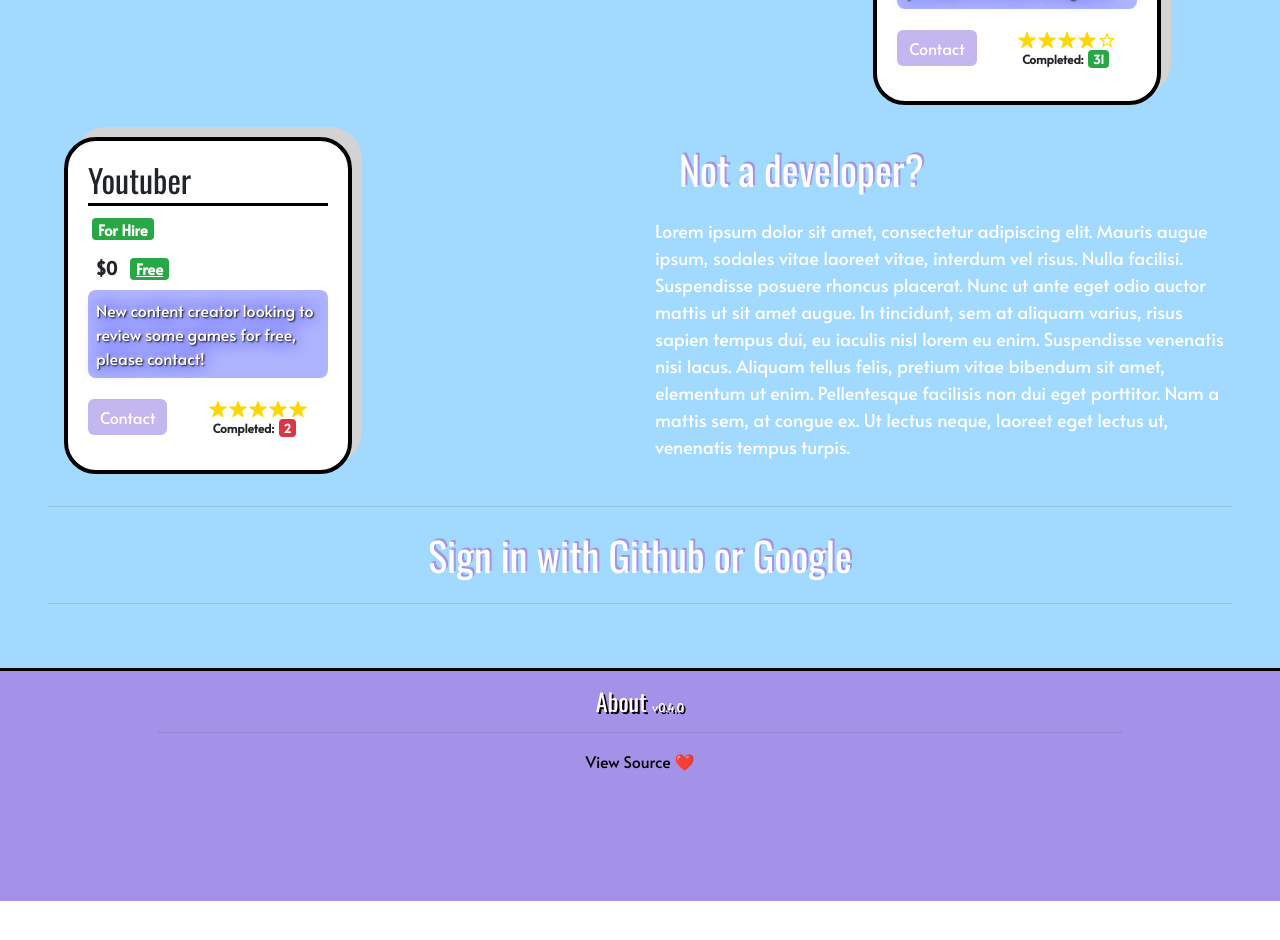
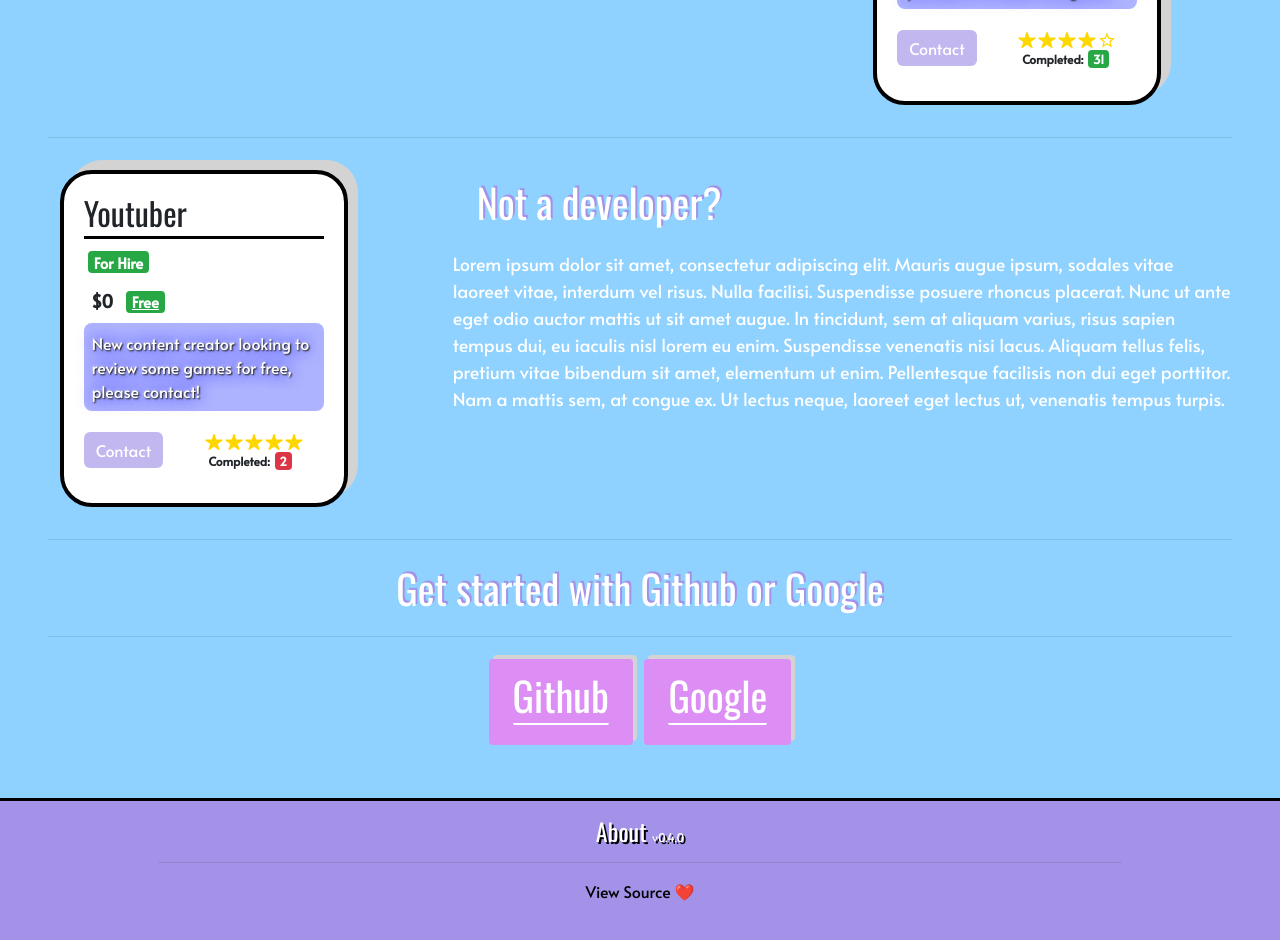
Before and after one commit to cbrintnall/yadev, a React (Create React App) app: page /landing in a window 1280 px wide. Shown: the part 420-1360 px from the top of the page. Before the commit the page ends 1321 px from the top, so only its background shows below. Built offline with nearby package versions, Linux system fonts and the light colour scheme.

Commit message:
Modify colors, add sign in on landing page

```diff
--- a/src/colors.js
+++ b/src/colors.js
@@ -4,4 +4,4 @@ export const myMessage = "#DC8EF5";
 export const yaDevGrey = "lightgray";
 export const acceptanceGreen = "#A3FFB7";
 export const rejectionRed = "#FF6450";
-export const yaDevBlue = "#A1D9FF";
+export const yaDevBlue = "#8FD2FF";
--- a/src/components/LoginModal.js
+++ b/src/components/LoginModal.js
@@ -3,33 +3,17 @@ import Modal from 'react-bootstrap/Modal';
 import Col from 'react-bootstrap/Col';
 import Row from 'react-bootstrap/Row';
 import ListGroup from 'react-bootstrap/ListGroup';
-import Settings from '../settings';
+import * as utils from '../utils';
 import { FaGithub, FaGoogle } from 'react-icons/fa';
 
-export default class LoginModal extends React.Component {
-    constructor() {
-        super()
-    }
-
-    facebookCallback(info) {
-    }
-
-    handleGithubLogin() {
-        window.location = `https://github.com/login/oauth/authorize?client_id=${Settings.githubAccountId}&redirect_uri=${Settings.backendUrl}/auth/github?next=${Settings.hostBase}/`
-    }
-
-    handleGoogleLogin() {
-        window.location = `${Settings.backendUrl}/auth/google?next=${Settings.hostBase}`;
-    }
-
-    render() {
+const LoginModal = (props) => {
   return (
     <Modal
-                {...this.props}
+      {...props}
       centered
     >
       <Modal.Body
-                    style={{borderRadius: "3px solid black"}}
+        style={{ borderRadius: "3px solid black" }}
       >
         <Modal.Header closeButton>
           <Modal.Title>Login</Modal.Title>
@@ -37,23 +21,23 @@ export default class LoginModal extends React.Component {
         <Modal.Body>
           <Row>
             <Col
-                                style={{textAlign: "center"}}
+              style={{ textAlign: "center" }}
             >
               <span>
                 Please login with your preferred provider.
               </span>
             </Col>
             <Col>
-                                <ListGroup style={{textAlign: "center"}}>
+              <ListGroup style={{ textAlign: "center" }}>
                 <ListGroup.Item
                   action
-                                        onClick={this.handleGithubLogin}
+                  onClick={utils.loginGithub}
                 >
                   <h4> Github <FaGithub /> </h4>
                 </ListGroup.Item>
                 <ListGroup.Item
                   action
-                                        onClick={this.handleGoogleLogin}
+                  onClick={utils.loginGoogle}
                 >
                   <h4> Google <FaGoogle /> </h4>
                 </ListGroup.Item>
@@ -65,4 +49,5 @@ export default class LoginModal extends React.Component {
     </Modal>
   )
 }
-}
+
+export default LoginModal;
--- a/src/components/lists/PostList.js
+++ b/src/components/lists/PostList.js
@@ -93,7 +93,8 @@ export class Post extends React.Component {
         borderRadius: '2rem',
         margin: "1rem",
         boxShadow: ("10px -10px " + this.getShadow()),
-        border: "4px solid black"
+        border: "4px solid black",
+        ...this.props.style
       }}
       >
         <Card.Body>
--- a/src/components/pages/Landing.js
+++ b/src/components/pages/Landing.js
@@ -4,6 +4,8 @@ import Row from 'react-bootstrap/Row';
 import Col from 'react-bootstrap/Col';
 import { Post } from '../lists/PostList';
 import * as colors from '../../colors';
+import * as utils from '../../utils';
+import BadgeButton from '../buttons/BadgeButton';
 
 const FAKE_DESCRIPTION =`
 We're a relatively small
@@ -17,6 +19,31 @@ Lorem ipsum dolor sit amet, consectetur adipiscing elit. Mauris augue ipsum, sod
 const CONTENT_CREATOR_EXPLANATION = `
 Lorem ipsum dolor sit amet, consectetur adipiscing elit. Mauris augue ipsum, sodales vitae laoreet vitae, interdum vel risus. Nulla facilisi. Suspendisse posuere rhoncus placerat. Nunc ut ante eget odio auctor mattis ut sit amet augue. In tincidunt, sem at aliquam varius, risus sapien tempus dui, eu iaculis nisl lorem eu enim. Suspendisse venenatis nisi lacus. Aliquam tellus felis, pretium vitae bibendum sit amet, elementum ut enim. Pellentesque facilisis non dui eget porttitor. Nam a mattis sem, at congue ex. Ut lectus neque, laoreet eget lectus ut, venenatis tempus turpis.
 `
+
+const LandingSignInButton = (props) => {
+  return (
+    <BadgeButton
+      {...props}
+      style={{
+        backgroundColor: colors.myMessage,
+        padding: "12px",
+        color: "white",
+        paddingRight: "24px",
+        paddingLeft: "24px"
+      }}
+    >
+      <h1
+        style={{
+          borderBottom: "2px solid white",
+          paddingBottom: "4px",
+          borderRadius: "2px"
+        }}
+      >
+        { props.title }
+      </h1>
+    </BadgeButton>
+  )
+}
 
 const LandingTitle = (props) => {
   return (
@@ -80,9 +107,14 @@ const Landing = (props) => {
             />
         </Col>
       </Row>
+      <hr />
       <Row>
-        <Col md={6}>
+        <Col md={4} lg={4}>
           <Post
+            style={{
+              float: "right",
+              marginRight: "20%"
+            }}
             noHide
             post={{
               hireable: true,
@@ -96,7 +128,7 @@ const Landing = (props) => {
             }}
           />
         </Col>
-        <Col md={6}>
+        <Col md={8}>
           <LandingTitle>
             Not a developer?
           </LandingTitle>
@@ -109,9 +141,17 @@ const Landing = (props) => {
           <Col md={12} style={{textAlign: "center"}}>
           <hr />
             <LandingTitle>
-              Sign in with Github or Google
+              Get started with Github or Google
             </LandingTitle>
             <hr />
+            <LandingSignInButton
+              title="Github"
+              onClick={utils.loginGithub}
+            />
+            <LandingSignInButton
+              title="Google"
+              onClick={utils.loginGoogle}
+            />
           </Col>
         </Row>
     </Container>
--- a/src/utils.js
+++ b/src/utils.js
@@ -1,5 +1,7 @@
 import Cookies from 'js-cookie';
 import jwtDecode from 'jwt-decode';
+
+import * as settings from './settings';
 
 export const userToken = () => {
     return Cookies.get('token');
@@ -37,3 +39,11 @@ export const messageToConversation = (msgs) => {
     }
   }).filter(item => !!item);
 }
+
+export const loginGithub = () => {
+  window.location = `https://github.com/login/oauth/authorize?client_id=${settings.default.githubAccountId}&redirect_uri=${settings.default.backendUrl}/auth/github?next=${settings.default.hostBase}/`
+}
+
+export const loginGoogle = () => {
+  window.location = `${settings.default.backendUrl}/auth/google?next=${settings.default.hostBase}`;
+}
```
Lines whose indentation alone changed are shown as unchanged.
